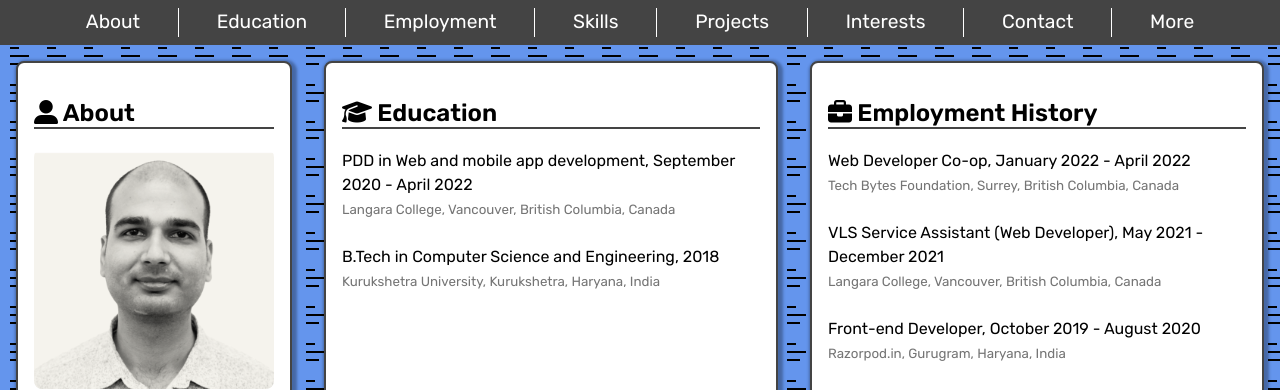
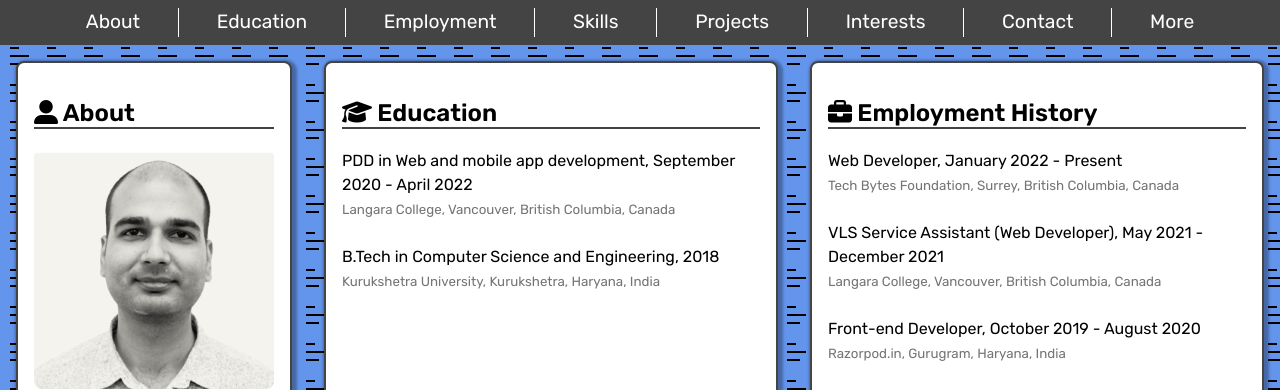
Before and after one commit to skrispyb/skrispyb.github.io, a plain HTML site: page index.html in a window 1280 px wide. Shown: the top 390 px of the page. Drawn offline with nearby package versions, Linux system fonts and the light colour scheme.

Commit message:
updates employment

```diff
--- a/index.html
+++ b/index.html
@@ -61,7 +61,7 @@
         <i class="fas fa-briefcase" aria-hidden="true"></i> Employment History
       </h2>
       <p>
-        Web Developer Co-op, January 2022 - April 2022<br />
+        Web Developer, January 2022 - Present<br />
         <small>Tech Bytes Foundation, Surrey, British Columbia, Canada</small><br /><br />
         VLS Service Assistant (Web Developer), May 2021 - December 2021<br />
         <small>Langara College, Vancouver, British Columbia, Canada</small><br /><br />
```
